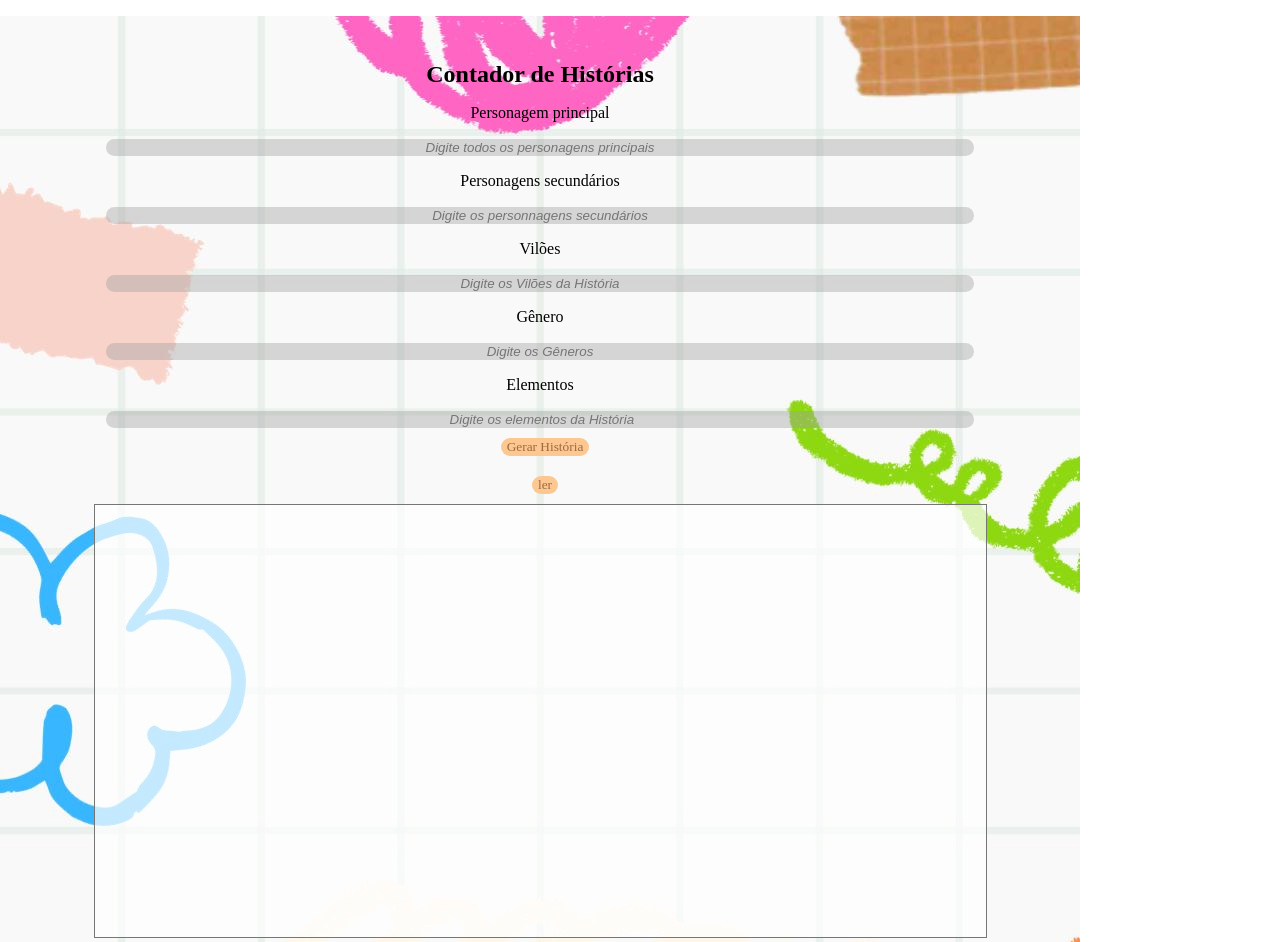
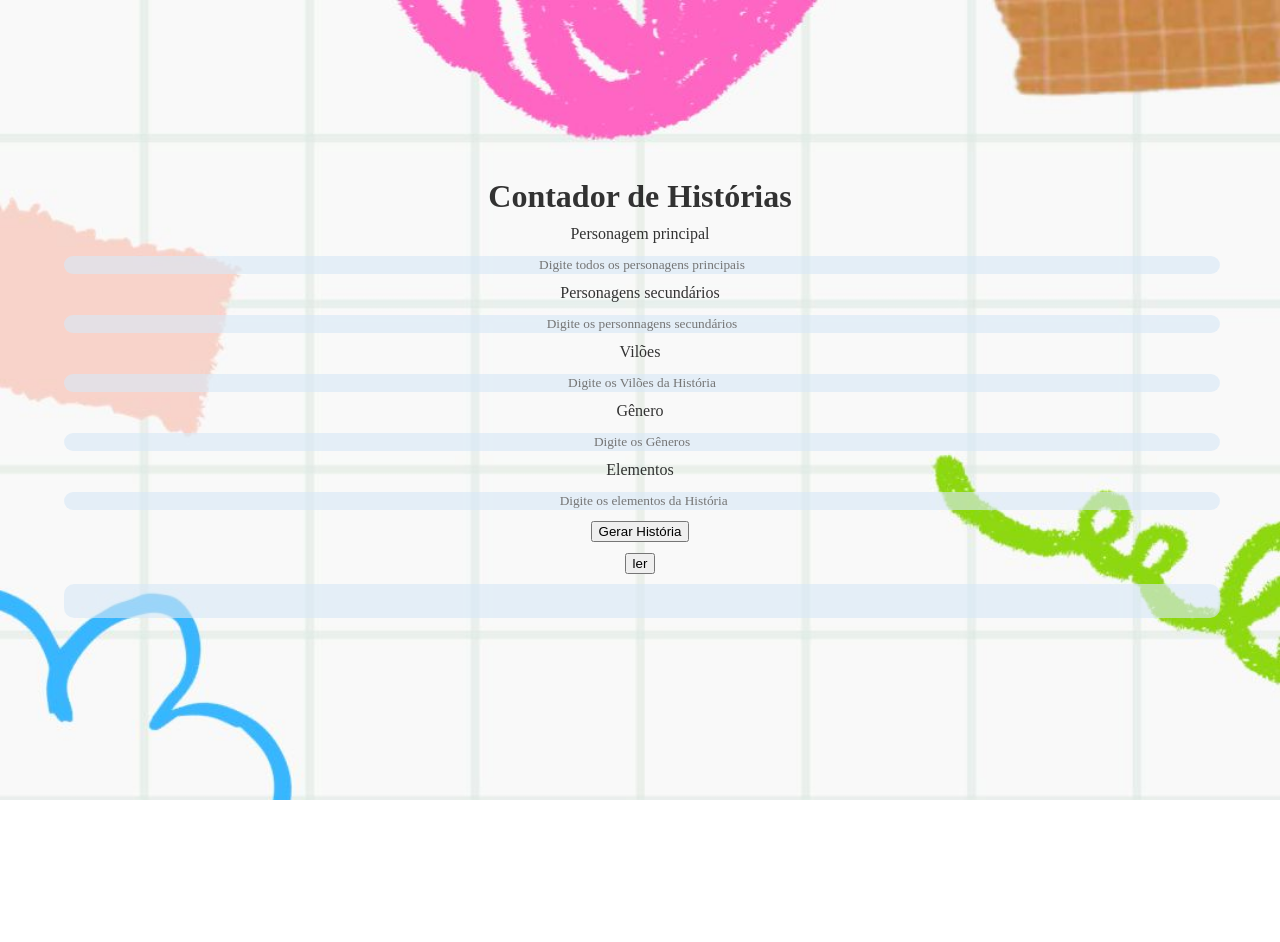
Before and after one commit to AllyThi/suahistoria, a React (Create React App) app: page / in a window 1280 px wide. After the commit the page ends 800 px from the top, so only its background shows below. Built offline with nearby package versions, Linux system fonts and the light colour scheme; no server answers.

Commit message:
Update App.css

```diff
--- a/src/App.css
+++ b/src/App.css
@@ -1,62 +1,54 @@
-.container {
-  display: flexbox;
+html{
+  height: 100vh;
+
+}
+.container{
+
+  display:flex;
+  flex-direction: column;
+  height: 100vh;
+  justify-content:center;
+  background-image: url("./components/contabackground.jpg");
+  background-size:cover;
   align-items: center;
-  text-align: center;
-  font-family: cursive;
-  background-image: url("./components/contabackground.jpg");
-  background-size: cover;
-  max-width: 1080px;
-  min-width: 240px;
-}
 
-.{
-  height: 320px;
-  width: 235px;
-  border-radius: 5px;
-  overflow: hidden;
-
-
-  display: grid;
-  grid-template-columns: repeat(4,25%);
-  grid-template-rows:1fr 48px 48px 48px 48px 48px  ;
 
 }
 
-button {
-font-family: cursive;
-font-weight: 300;
-color: rgb(156, 106, 60);
-margin-top: 10px;
-margin-bottom: 10px;
-margin-left: 10px;
-border-radius:2dvi ;
-border-color: gray;
-  border-style:none;
-  background-color: rgb(253, 199, 146);
-  cursor: pointer;
+.secundario{
+flex-direction: row;
+justify-content: center;
+text-align: center;
+width: 90%;
+margin: 5px;
+
+}
+input{
+  margin:0% 0% 0% 0% ;
+  font-family: cursive;
+  width: 100%;
+  border: none;
+  background-color:rgba(217, 233, 247, 0.616);
+  border-radius: 10px;
+  text-align: center;
+}
+
+p{
+  margin:0% 0% 0% 0% ;
+  font-family: cursive;
+  color: rgba(0, 0, 0, 0.801);
+}
+h1{
+  margin:0% 0% 0% 0% ;
+  font-family: cursive;
+  color: rgba(0, 0, 0, 0.801);
 }
 
 textarea {
-  width: 80%;
-  resize: unset;
-  min-height: 400px;
-  padding-left: 25px;
-  padding-top: 30px;
-  background-color: rgba(255,255,255,0.7);
-  font-family: Arial, Helvetica, sans-serif;
+  width: 100%;
+  height: fit-content;
+  resize: none;
+  background-color: rgba(217, 233, 247, 0.616);
+  border: none;
+  border-radius: 10px;
 }
-
-input {
-  text-align: center;
-  font-style: italic;
-  width: 80%;
-  background-color: rgba(158, 158, 158, 0.4);
-  border-radius:2dvi ;
-  border-color: gray;
-  border-style:none;
-}
-
-h1 {
-  padding-top: 45px;
-  font-size:x-large;
-}
```
